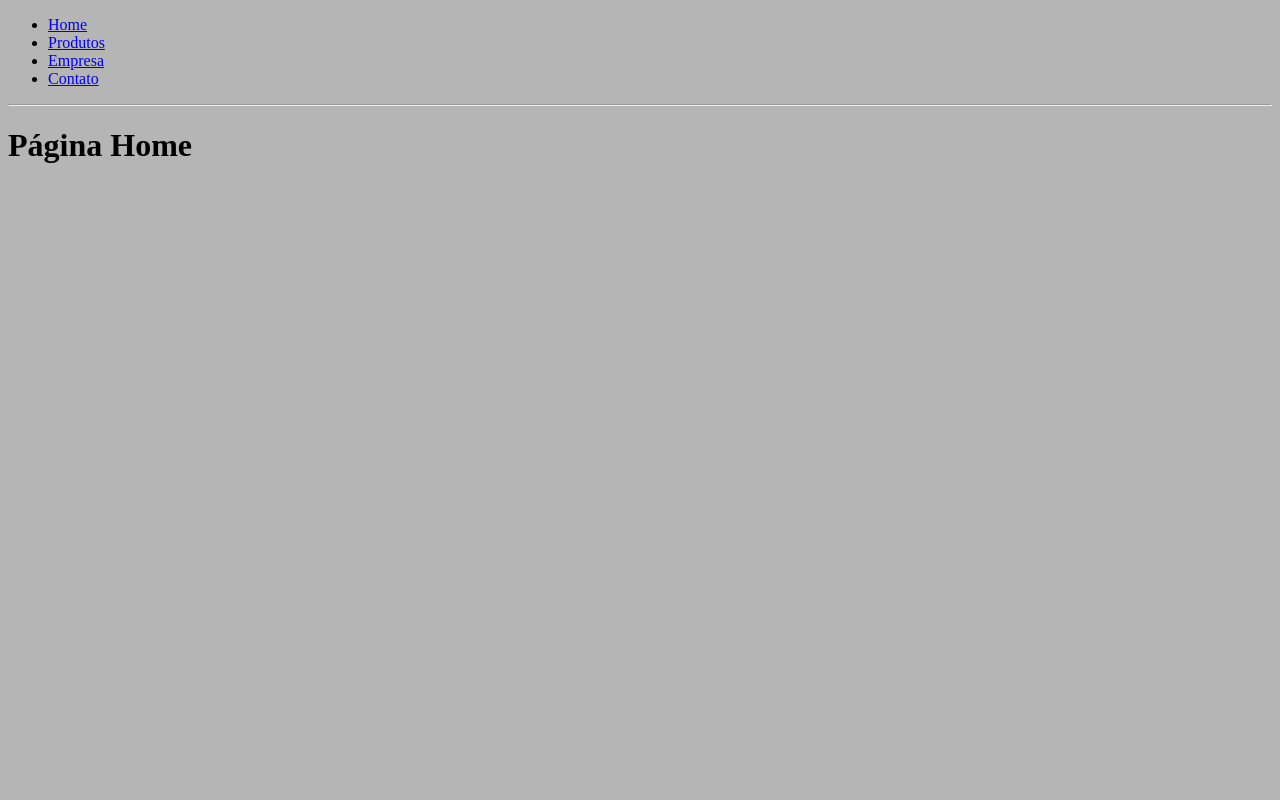
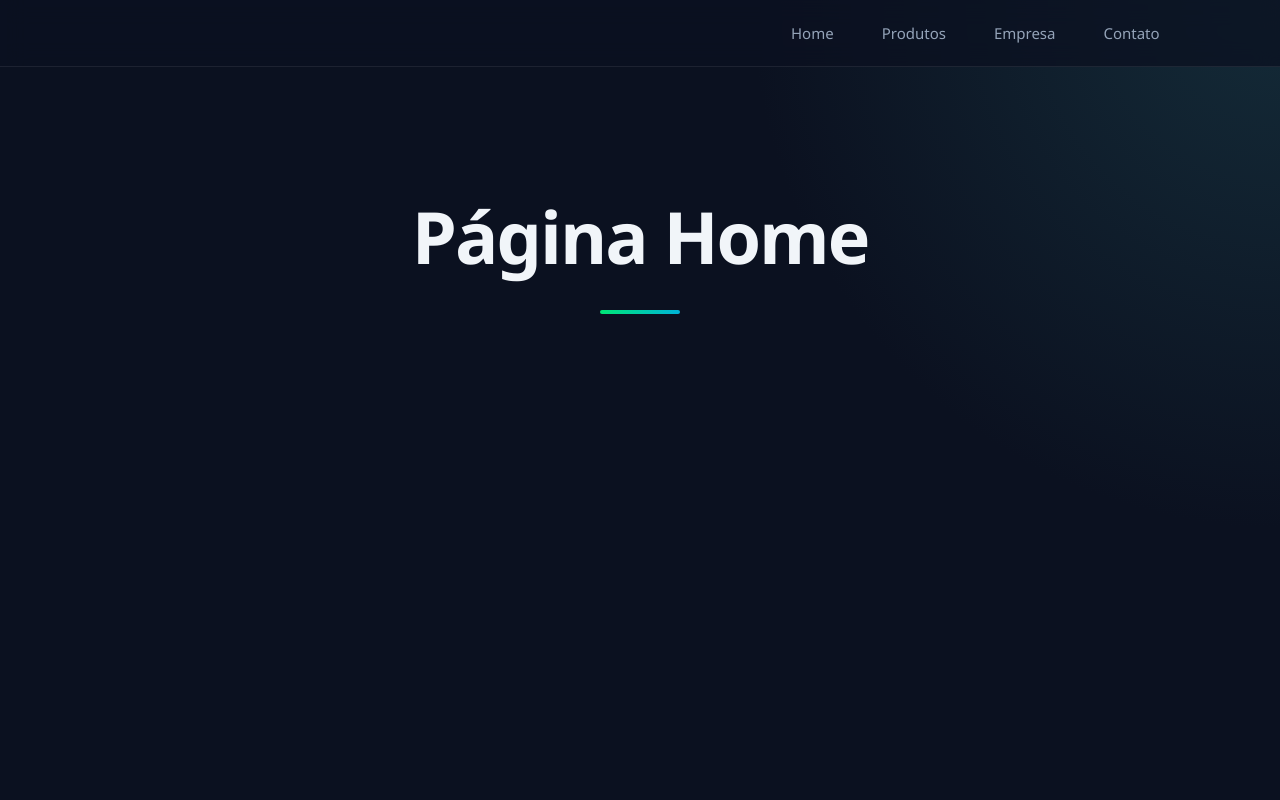
Before and after one commit to dannielalves/desenvolvimento-nodejs, a Node server app: page / in a window 1280 px wide. Run offline with Node 20, Linux system fonts and the light colour scheme.

Commit message:
8_Modulo_rotas_02 css atualizado

```diff
--- a/6_EXPRESS/8_Modulo_rotas_02/public/css/style.css
+++ b/6_EXPRESS/8_Modulo_rotas_02/public/css/style.css
@@ -1,3 +1,136 @@
+
+/* =========================================
+   INTERATIVA SISTEMAS
+   Estilo moderno e tecnológico
+========================================= */
+
+/* Reset básico */
+* {
+    margin: 0;
+    padding: 0;
+    box-sizing: border-box;
+}
+
+/* Variáveis de cores */
+:root {
+    --cor-fundo: #0b1120;
+    --cor-superficie: #111a2b;
+    --cor-verde: #00e676;
+    --cor-verde-hover: #00c968;
+    --cor-texto: #f1f5f9;
+    --cor-texto-secundario: #94a3b8;
+    --cor-borda: rgba(255, 255, 255, 0.08);
+}
+
+/* Corpo da página */
 body {
-    background-color: rgb(181, 181, 181);
+    min-height: 100vh;
+    font-family: "Segoe UI", Arial, sans-serif;
+    background:
+        radial-gradient(circle at top right, #142b38 0%, transparent 35%),
+        var(--cor-fundo);
+    color: var(--cor-texto);
 }
+
+/* Navegação */
+nav {
+    width: 100%;
+    padding: 22px 8%;
+    background: rgba(11, 17, 32, 0.75);
+    backdrop-filter: blur(12px);
+    border-bottom: 1px solid var(--cor-borda);
+}
+
+/* Lista do menu */
+nav ul {
+    display: flex;
+    align-items: center;
+    justify-content: flex-end;
+    gap: 12px;
+    list-style: none;
+}
+
+/* Links */
+nav ul li a {
+    text-decoration: none;
+    color: var(--cor-texto-secundario);
+    font-size: 15px;
+    font-weight: 500;
+    padding: 10px 18px;
+    border-radius: 8px;
+    transition: all 0.3s ease;
+}
+
+/* Efeito ao passar o mouse */
+nav ul li a:hover {
+    color: var(--cor-verde);
+    background: rgba(0, 230, 118, 0.08);
+}
+
+/* Removendo o HR padrão */
+hr {
+    display: none;
+}
+
+/* Título principal */
+h1 {
+    text-align: center;
+    margin-top: 120px;
+    font-size: clamp(36px, 6vw, 72px);
+    font-weight: 700;
+    letter-spacing: -2px;
+    color: var(--cor-texto);
+    animation: aparecer 0.8s ease;
+}
+
+/* Destaque visual do título */
+h1::after {
+    content: "";
+    display: block;
+    width: 80px;
+    height: 4px;
+    margin: 25px auto;
+    border-radius: 10px;
+    background: linear-gradient(
+        90deg,
+        var(--cor-verde),
+        #00b4d8
+    );
+}
+
+/* Animação de entrada */
+@keyframes aparecer {
+    from {
+        opacity: 0;
+        transform: translateY(20px);
+    }
+
+    to {
+        opacity: 1;
+        transform: translateY(0);
+    }
+}
+
+/* Responsividade para dispositivos móveis */
+@media (max-width: 600px) {
+
+    nav {
+        padding: 18px 12px;
+    }
+
+    nav ul {
+        justify-content: center;
+        gap: 4px;
+        flex-wrap: wrap;
+    }
+
+    nav ul li a {
+        font-size: 14px;
+        padding: 10px 12px;
+    }
+
+    h1 {
+        margin-top: 90px;
+        letter-spacing: -1px;
+    }
+}
```
